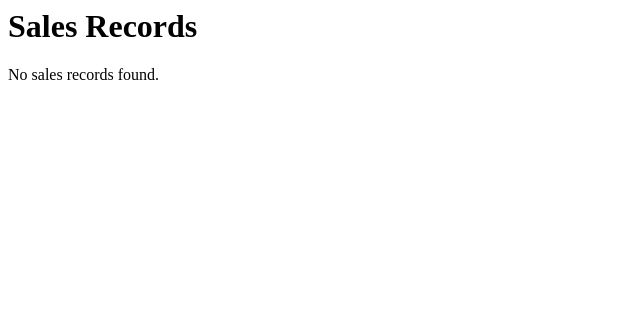
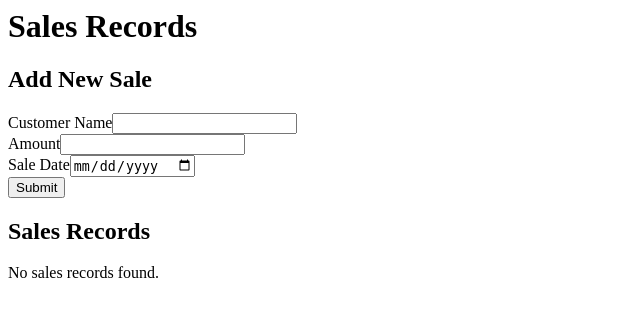
Before and after one commit to mwemmz/server-side-farm-system, a PHP site: page /views/sales.php in a window 1280 px wide. Shown: the top 317 px of the page, without its empty margins (0-640 px from the left). Run offline with PHP 8.4, Linux system fonts and the light colour scheme.

Commit message:
Apply CRUD pattern to Sales module

```diff
--- a/public/views/sales.php
+++ b/public/views/sales.php
@@ -1,9 +1,39 @@
+<?php
+require_once __DIR__ . '/../../src/Helpers/FormHelper.php';
+require_once __DIR__ . '/../../src/Helpers/SessionHelper.php';
+
+$successMessage = SessionHelper::getFlash('success');
+$errors = $data['errors'] ?? [];
+$formData = $data['data'] ?? [];
+$records = $data['records'] ?? ($data ?? []);
+?>
+
 <h1 class="text-3xl font-bold mb-6 text-green-800">Sales Records</h1>
+
+<?php if ($successMessage): ?>
+    <div class="bg-green-100 border border-green-400 text-green-700 px-4 py-3 rounded relative mb-4">
+        <?php echo $successMessage; ?>
+    </div>
+<?php endif; ?>
+
+<div class="bg-white p-6 rounded-lg shadow mb-6">
+    <h2 class="text-xl font-semibold mb-4">Add New Sale</h2>
+    <?php
+    $fields = [
+        ['name' => 'customer_name', 'label' => 'Customer Name', 'value' => $formData['customer_name'] ?? ''],
+        ['name' => 'amount', 'label' => 'Amount', 'value' => $formData['amount'] ?? ''],
+        ['name' => 'sale_date', 'label' => 'Sale Date', 'type' => 'date', 'value' => $formData['sale_date'] ?? '']
+    ];
+    echo FormHelper::generateForm($fields, '/index.php?module=Sales&action=add', 'POST', $errors);
+    ?>
+</div>
+
 <div class="bg-white p-6 rounded-lg shadow">
-    <?php if (isset($data) && !empty($data)): ?>
+    <h2 class="text-xl font-semibold mb-4">Sales Records</h2>
+    <?php if (isset($records) && !empty($records)): ?>
         <ul class="list-disc pl-6">
-            <?php foreach ($data as $item): ?>
-                <li class="mb-2"><?php echo htmlspecialchars($item['customer_name']); ?>: <?php echo htmlspecialchars($item['amount']); ?> on <?php echo htmlspecialchars($item['sale_date']); ?></li>
+            <?php foreach ($records as $record): ?>
+                <li class="mb-2"><?php echo htmlspecialchars($record['customer_name']); ?>: <?php echo htmlspecialchars($record['amount']); ?> on <?php echo htmlspecialchars($record['sale_date']); ?></li>
             <?php endforeach; ?>
         </ul>
     <?php else: ?>
```
Also changed, not shown: src/Modules/Sales/SalesController.php (+23 -0 lines).
